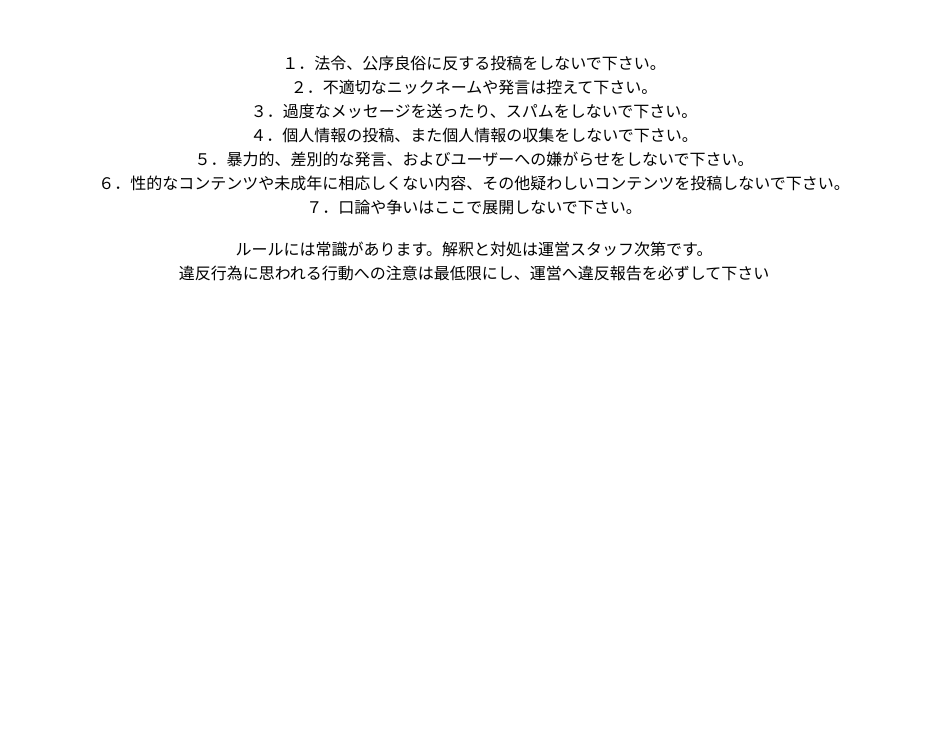
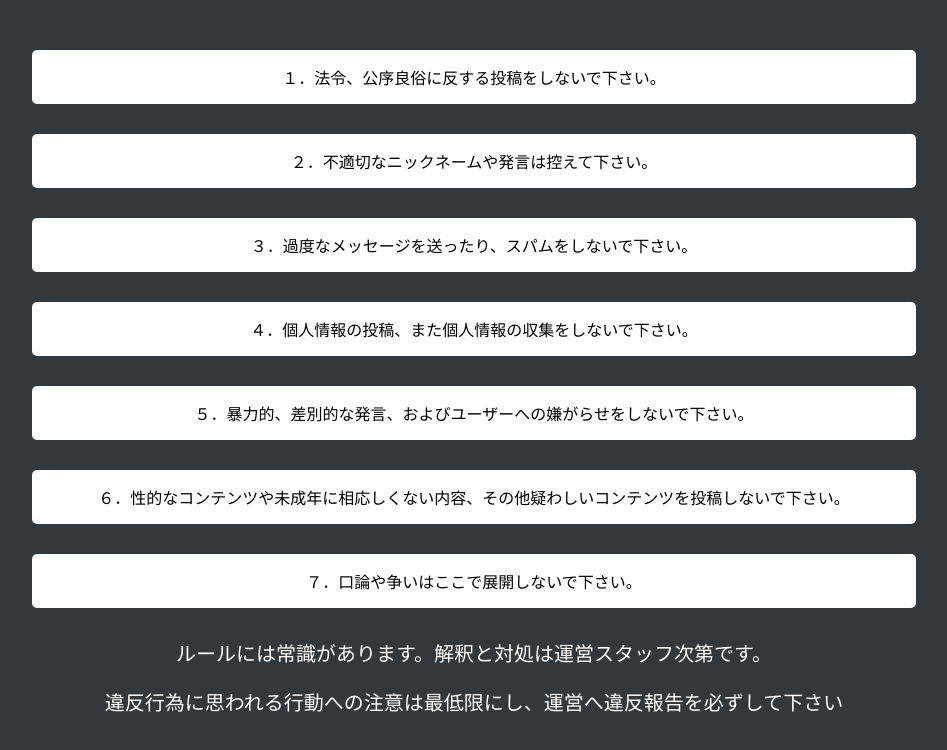
Before and after one commit to life-ricca/life-ricca.github.io, a plain HTML site: page page/GuideLine.html in a window 1280 px wide. Shown: the whole page, without its empty margins (166-1113 px from the left). Drawn offline with nearby package versions, Linux system fonts and the light colour scheme.

Commit message:
Add files via upload

```diff
--- a/main.css
+++ b/main.css
@@ -58,7 +58,24 @@
   display: none;
 }
 
+body {
+  background-color: #32383b;
+}
+
 .rule {
   text-align: center;
   margin-top: 50px;
 }
+
+.rule p {
+  padding: 15px;
+  margin: 30px 15%;
+  background-color: #fff;
+  border-radius: 5px;
+}
+
+.atten {
+  font-size: 20px;
+  text-align: center;
+  color: #fff;
+}
--- a/page/GuideLine.html
+++ b/page/GuideLine.html
@@ -10,34 +10,25 @@
     <meta name="viewport" content="width=device-width,initial-scale=1">
     <!-- UIkit CSS -->
     <link rel="stylesheet" href="../main.css" />
-    <!-- UIkit JS -->
-    <script src="https://cdn.jsdelivr.net/npm/uikit@3.2.4/dist/js/uikit.min.js"></script>
-    <script src="https://cdn.jsdelivr.net/npm/uikit@3.2.4/dist/js/uikit-icons.min.js"></script>
 
     <title>コミュニティガイドライン</title>
 </head>
-
 <body>
     <div class = "guide-line-content">
         <div class = "rule">
-            １．法令、公序良俗に反する投稿をしないで下さい。
-            <br>
-            ２．不適切なニックネームや発言は控えて下さい。
-            <br>
-            ３．過度なメッセージを送ったり、スパムをしないで下さい。
-            <br>
-            ４．個人情報の投稿、また個人情報の収集をしないで下さい。
-            <br>
-            ５．暴力的、差別的な発言、およびユーザーへの嫌がらせをしないで下さい。
-            <br>
-            ６．性的なコンテンツや未成年に相応しくない内容、その他疑わしいコンテンツを投稿しないで下さい。
-            <br>
-            ７．口論や争いはここで展開しないで下さい。
-            <br>
-            <br>
-            ルールには常識があります。解釈と対処は運営スタッフ次第です。 <br>
-            違反行為に思われる行動への注意は最低限にし、運営へ違反報告を必ずして下さい
+            <p>１．法令、公序良俗に反する投稿をしないで下さい。</p>
+            <p>２．不適切なニックネームや発言は控えて下さい。</p>
+            <p>３．過度なメッセージを送ったり、スパムをしないで下さい。</p>
+            <p>４．個人情報の投稿、また個人情報の収集をしないで下さい。</p>
+            <p>５．暴力的、差別的な発言、およびユーザーへの嫌がらせをしないで下さい。</p>
+            <p>６．性的なコンテンツや未成年に相応しくない内容、その他疑わしいコンテンツを投稿しないで下さい。</p>
+            <p>７．口論や争いはここで展開しないで下さい。</p>
+        </div>
+        <div class="atten">
+            <p>ルールには常識があります。解釈と対処は運営スタッフ次第です。</p>
+            <p>違反行為に思われる行動への注意は最低限にし、運営へ違反報告を必ずして下さい</p>
+        </div>
     </div>
+
 </body>
-
 </html>
```
